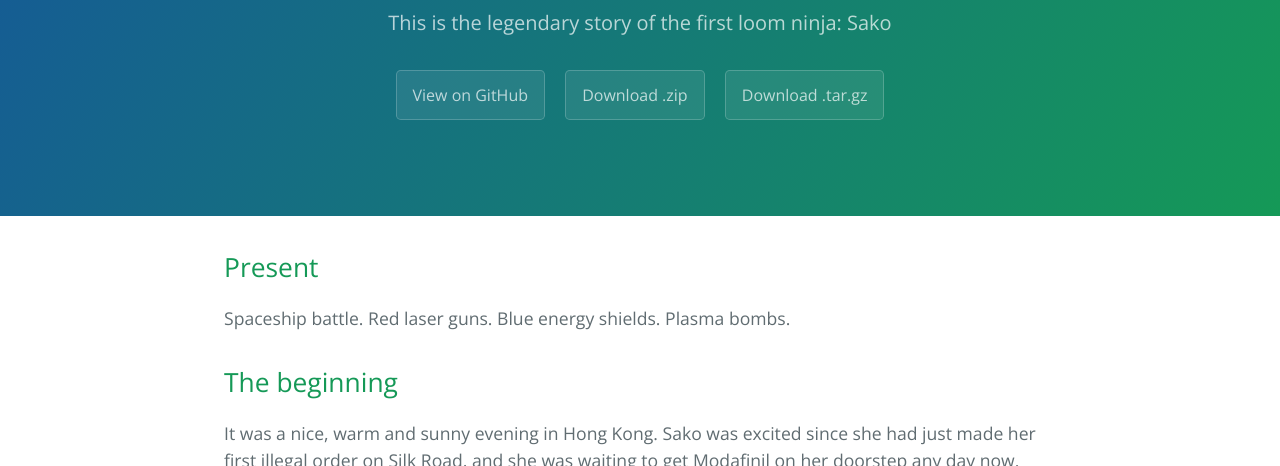
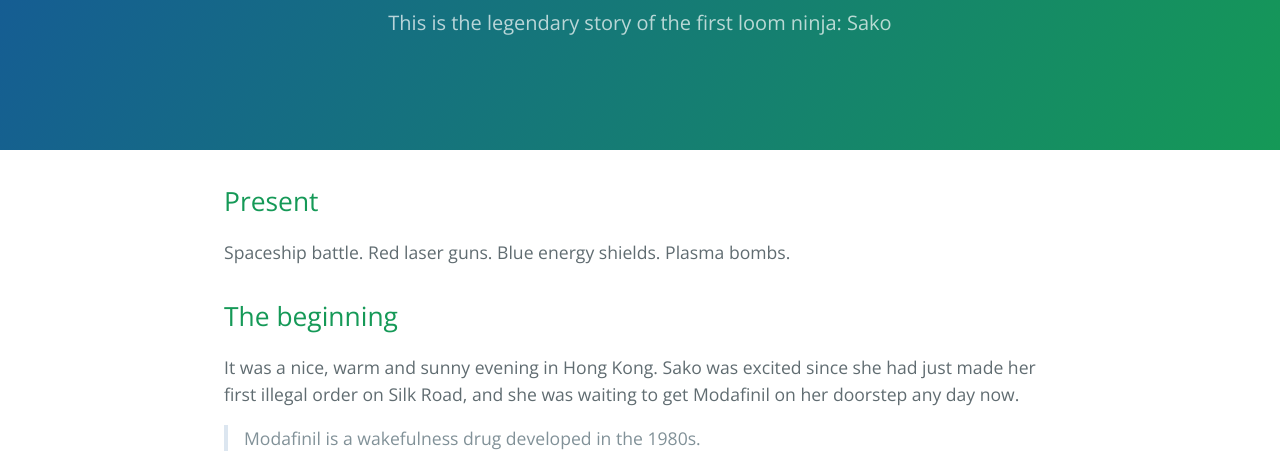
Before and after one commit to sirodoht/loom.ninja, a plain HTML site: page index.html in a window 1280 px wide. Shown: the part 245-711 px from the top of the page. Drawn offline with nearby package versions, Linux system fonts and the light colour scheme.

Commit message:
remove project download links

```diff
--- a/index.html
+++ b/index.html
@@ -13,9 +13,6 @@
     <section class="page-header">
       <h1 class="project-name">Loom.ninja :: A story for electromagnetic people. Only.</h1>
       <h2 class="project-tagline">This is the legendary story of the first loom ninja: Sako</h2>
-      <a href="https://github.com/sirodoht/loom.ninja" class="btn">View on GitHub</a>
-      <a href="https://github.com/sirodoht/loom.ninja/zipball/master" class="btn">Download .zip</a>
-      <a href="https://github.com/sirodoht/loom.ninja/tarball/master" class="btn">Download .tar.gz</a>
     </section>
 
     <section class="main-content">
```
